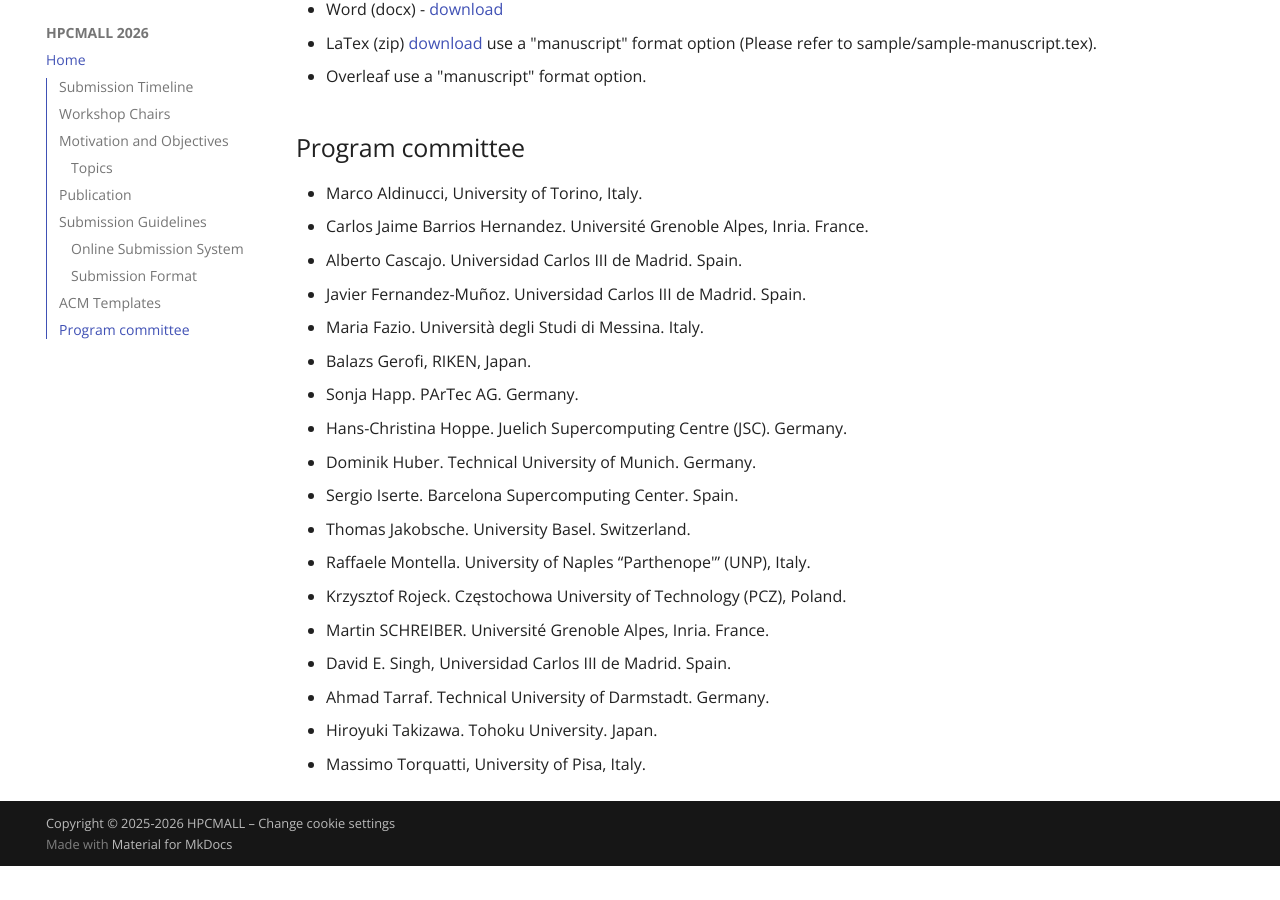
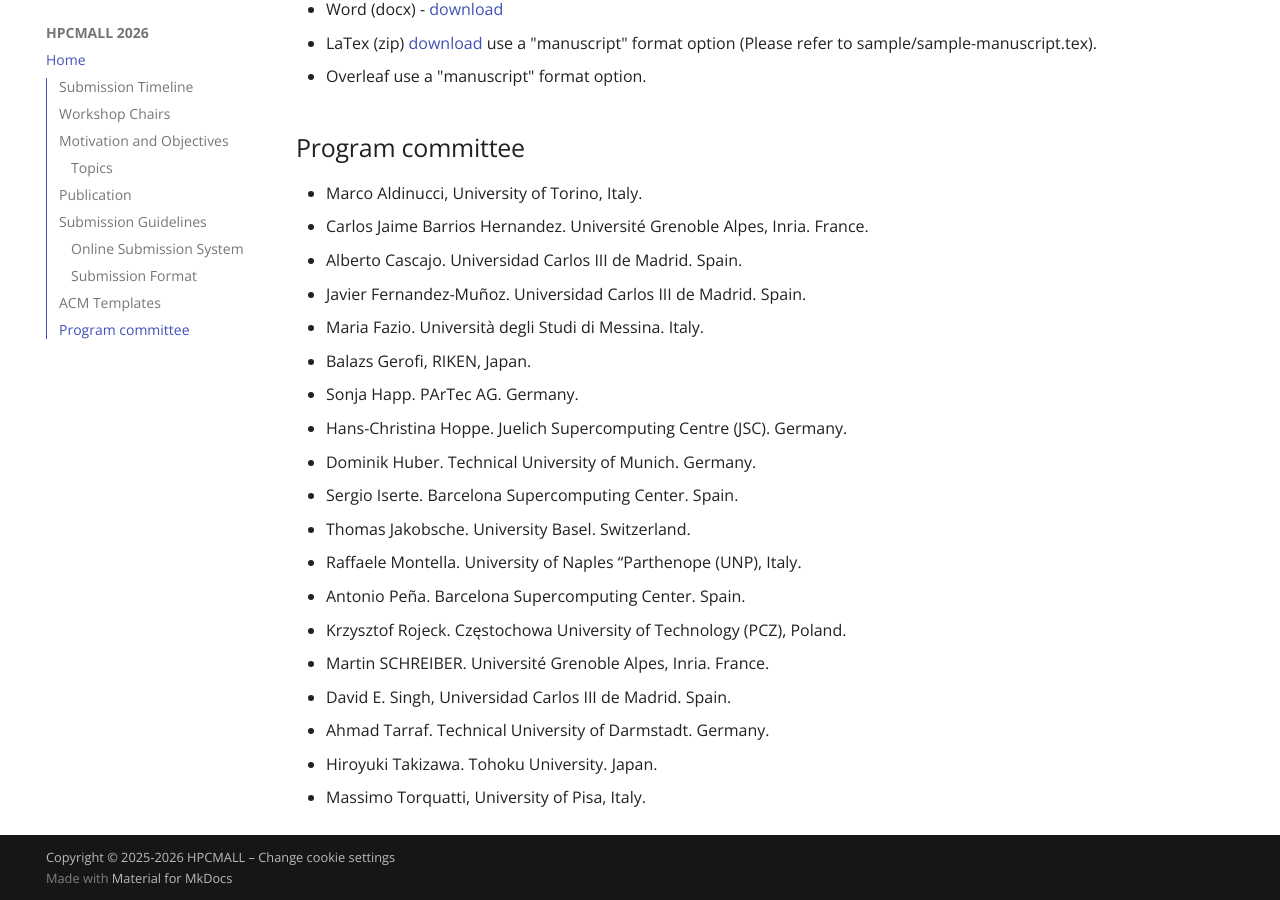
Before and after one commit to CoCo-ARCOS/HPCMALL2026, an MkDocs documentation site: the page built from docs/index.md, in a window 1280 px wide and 900 px high, scrolled down 3047 px. Built offline with MkDocs 1.6.1 and Material for MkDocs 9.7.7, drawn with Linux system fonts in a browser that asks for light colours; before the commit the page ends 3913 px from its top, so only the background shows below that.

Commit message:
added tpc

```diff
--- a/docs/index.md
+++ b/docs/index.md
@@ -93,7 +93,8 @@ Please follow STEP 1 (Microsoft Word/LaTeX) at "2. The Workflow and Templates" i
 * Dominik Huber. Technical University of Munich. Germany.
 * Sergio Iserte. Barcelona Supercomputing Center. Spain.
 * Thomas Jakobsche. University Basel. Switzerland.
-* Raffaele Montella. University of Naples “Parthenope'” (UNP), Italy.
+* Raffaele Montella. University of Naples “Parthenope (UNP), Italy.
+* Antonio Peña. Barcelona Supercomputing Center. Spain.
 * Krzysztof Rojeck. Częstochowa University of Technology (PCZ), Poland.
 * Martin SCHREIBER. Université Grenoble Alpes, Inria. France.
 * David E. Singh, Universidad Carlos III de Madrid. Spain.
```
